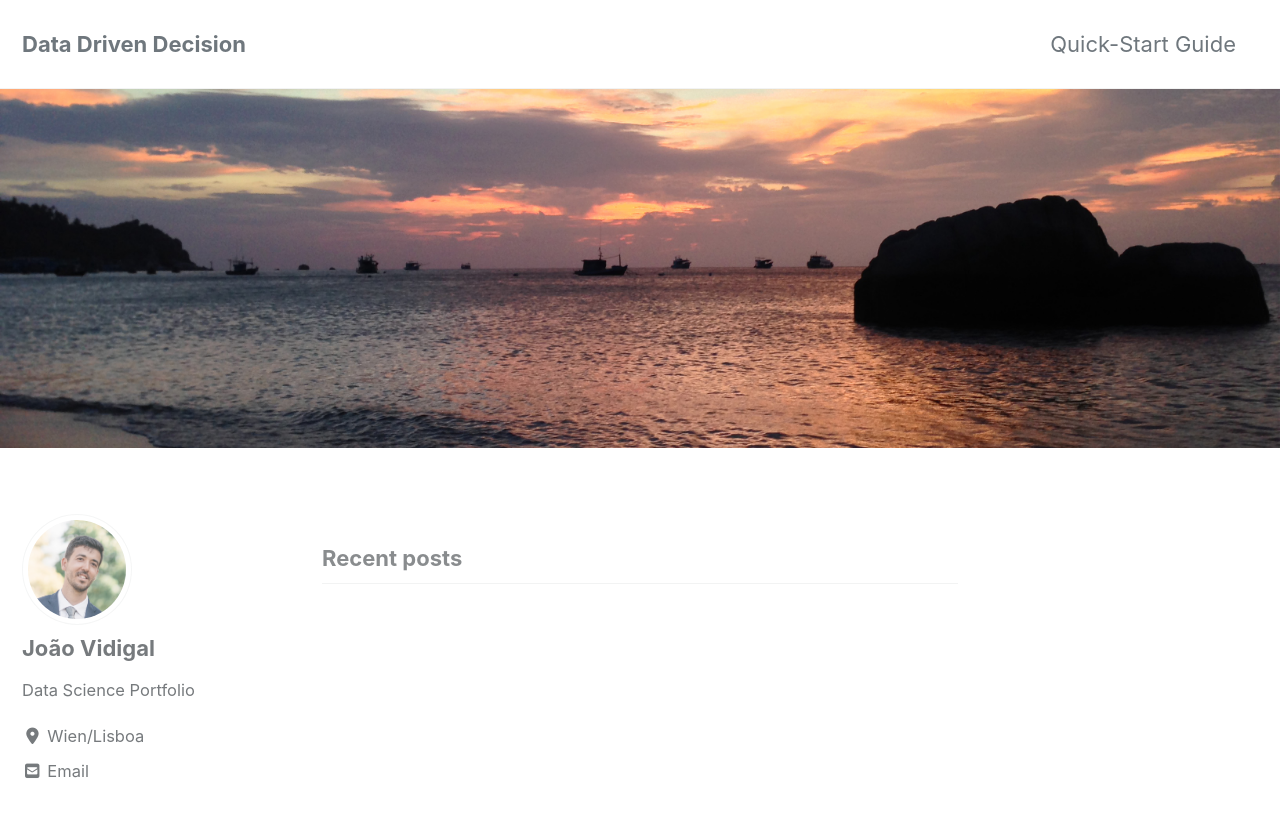
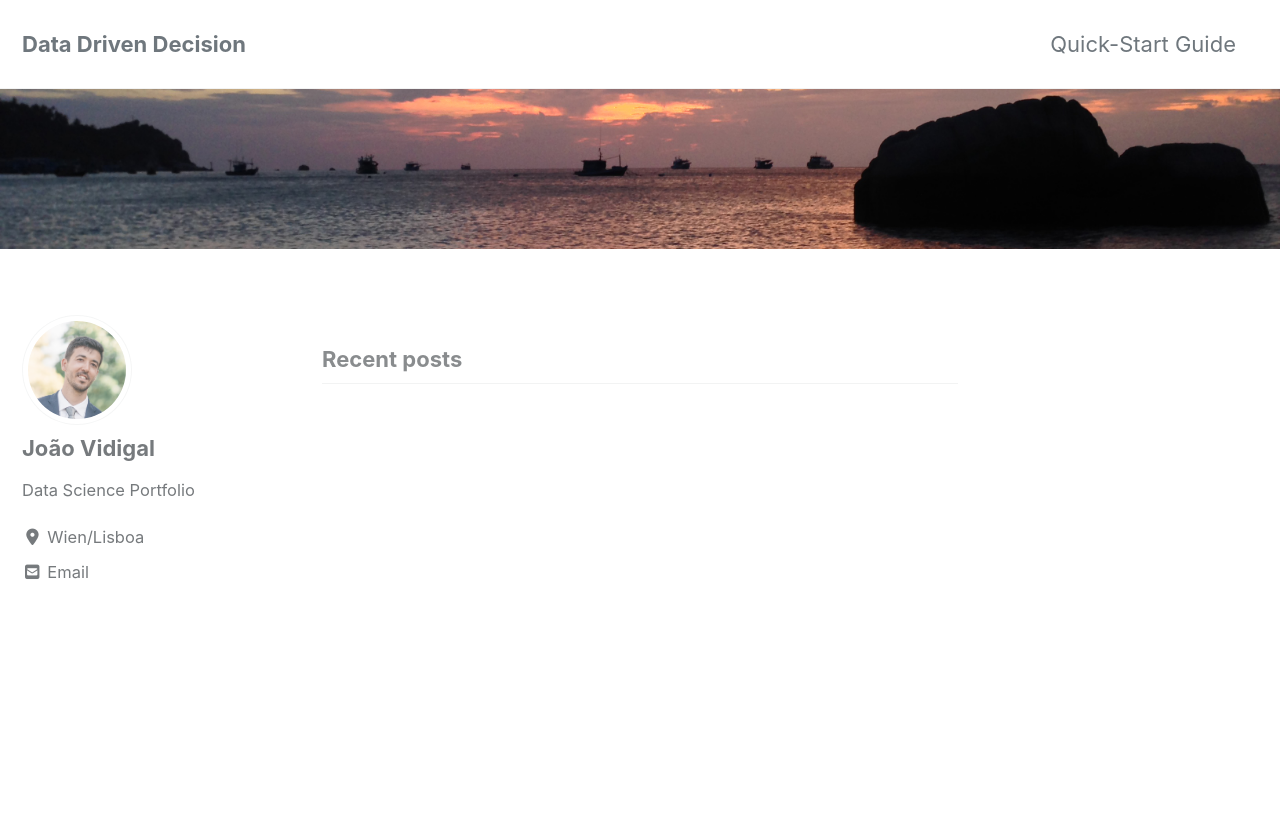
Before and after one commit to vidigaljoao/vidigaljoao.github.io, a Jekyll site: the page built from index.html, in a window 1280 px wide and 900 px high. Shown: the top 817 px of the window. Built offline with Jekyll 4.4.1, drawn with Linux system fonts in a browser that asks for light colours; cached includes are drawn as plain includes; nearby versions of some CDN libraries; the list of posts is cut into pages by our own code.

Commit message:
change config

```diff
--- a/index.html
+++ b/index.html
@@ -2,5 +2,5 @@
 layout: home
 author_profile: true
 header:
-    image: "/images/test_header.jpg"
+    image: "/images/test_header1.jpg"
 ---
```
Also changed, not shown: images/test_header1.jpg (added).
